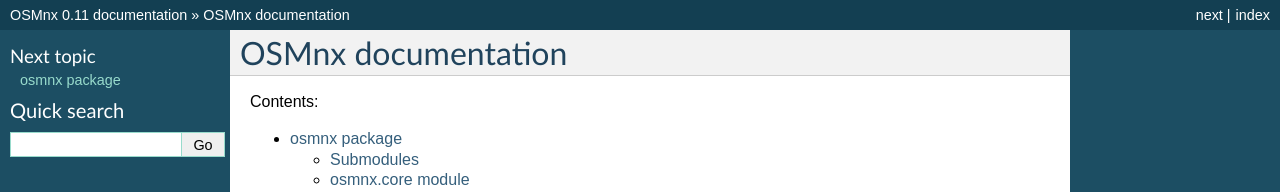
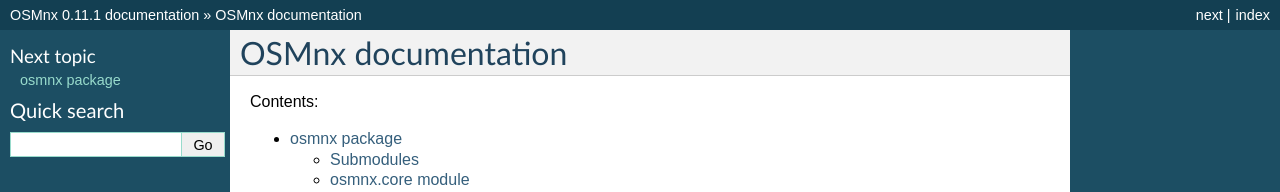
Before and after one commit to gboeing/osmnx, a Sphinx documentation site: the page built from docs/source/index.rst, in a window 1280 px wide and 900 px high. Shown: the top 192 px of the window. Built offline with Sphinx 7.4.7, drawn with Linux system fonts in a browser that asks for light colours; some of the changed text lies outside the part shown.

Commit message:
version bump

```diff
--- a/docs/source/conf.py
+++ b/docs/source/conf.py
@@ -79,7 +79,7 @@
 # The version info for the project you're documenting, acts as replacement for
 # |version| and |release|, also used in various other places throughout the
 # built documents.
-version = release = '0.11'
+version = release = '0.11.1'
 
 # The language for content autogenerated by Sphinx. Refer to documentation
 # for a list of supported languages.
```
